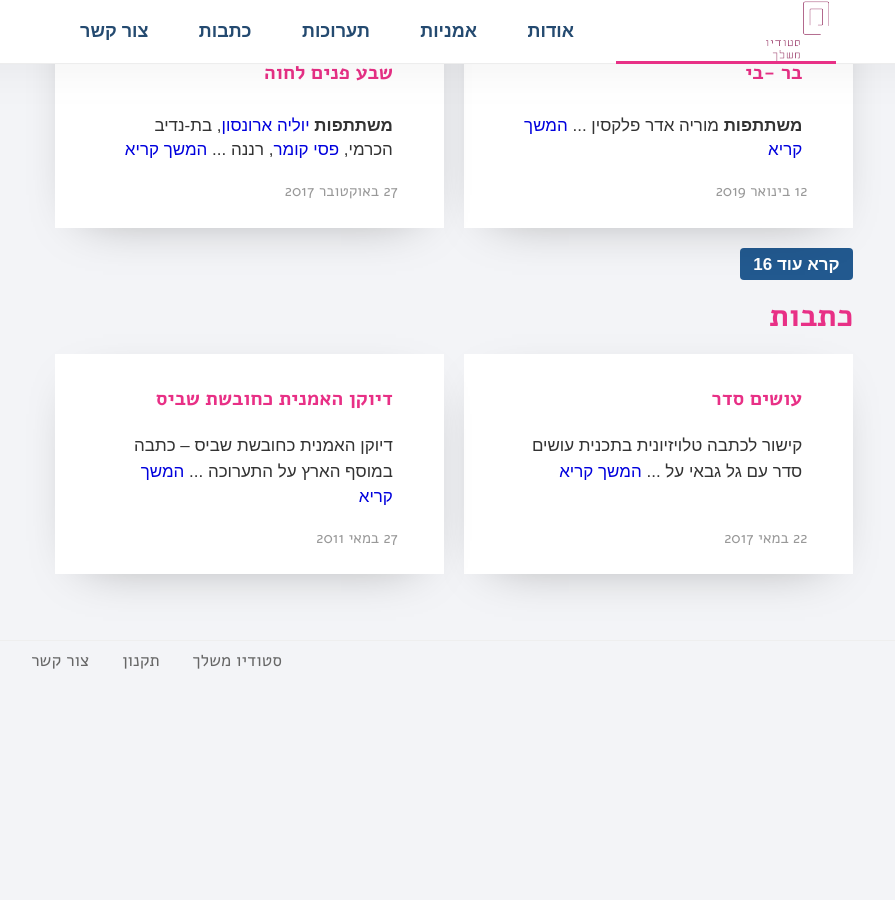
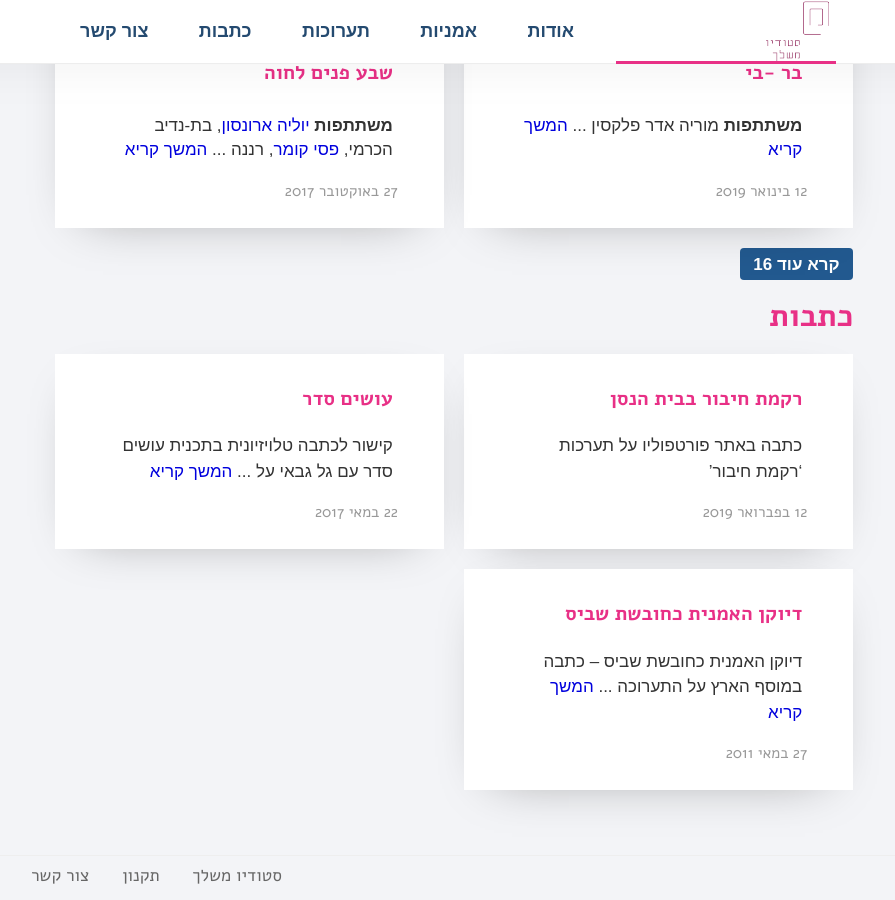
Before and after one commit to laukstein/studioofherown, a Jekyll site: the page built from index.html, in a window 1280 px wide and 900 px high, scrolled down 1463 px. Shown: the whole window, without its empty margins (186-1081 px from the left). Built offline with Jekyll 4.4.1, drawn with Linux system fonts in a browser that asks for light colours; before the commit the page ends 2148 px from its top, so only the background shows below that; some of the changed lines change nothing that is shown.

Commit message:
Update 2019-02-12.md

```diff
--- a/_pages/publication/2019-02-12.md
+++ b/_pages/publication/2019-02-12.md
@@ -2,5 +2,5 @@
 layout: publication
 title: רקמת חיבור בבית הנסן
 link: https://bit.ly/2Gajf6w
-text: פורטפוליו Promotion התערוכה רקמת חיבור, שמבקשת לפעול כמעין רקמת חיבור במציאות של סכסוך ושל הפרדה, תיפתח ביום חמישי 14.2 בבית הנסן. אוצרת: גבי המבורג פימה
+text: כתבה באתר פורטפוליו על תערכות 'רקמת חיבור'
 ---
```
